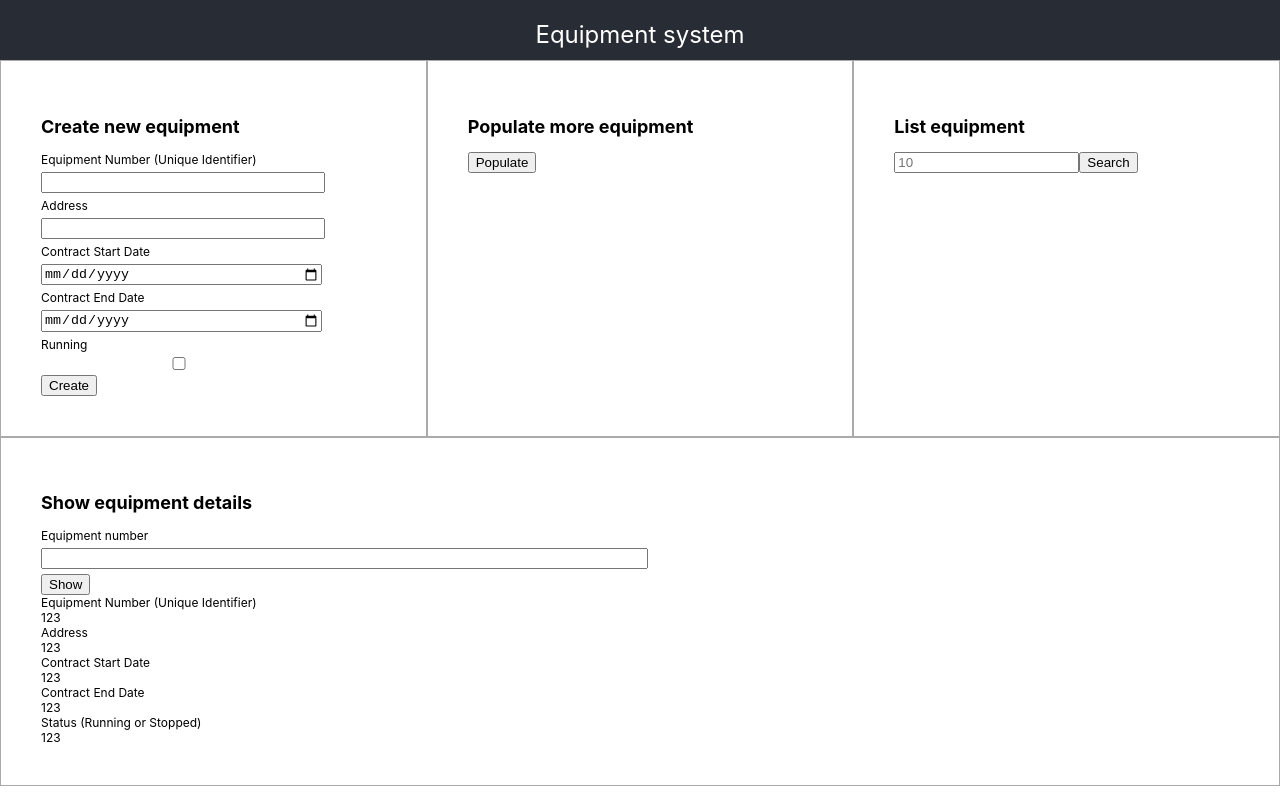
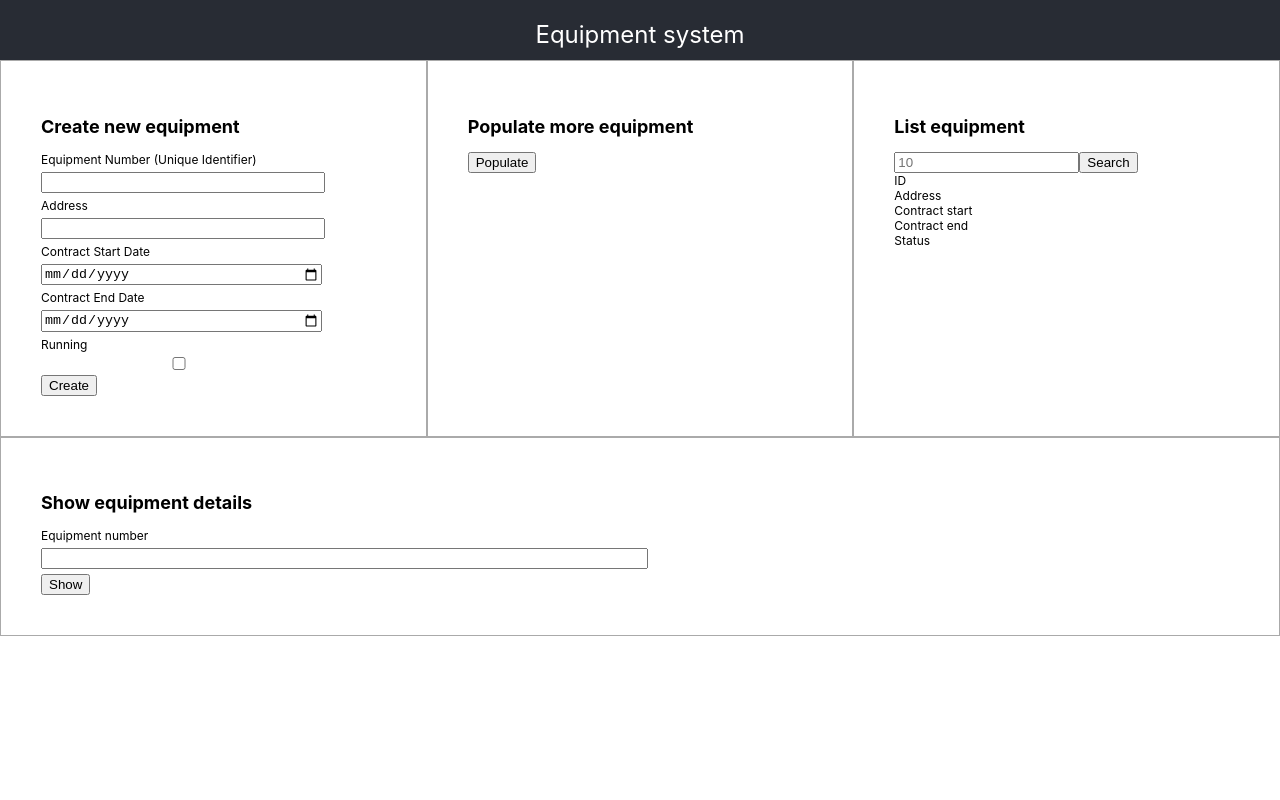
Before and after one commit to joonaspessi/aws-rest-api-excercise, a React (Create React App) app in the folder frontend/: page / in a window 1280 px wide. Built offline with nearby package versions, Linux system fonts and the light colour scheme.

Commit message:
API connections for populate, list and show endpoints

```diff
--- a/frontend/src/App.js
+++ b/frontend/src/App.js
@@ -12,15 +12,15 @@ function App() {
   }
 
   async function submitPopulate() {
-    API.populate();
+    return await API.populate();
   }
 
-  async function submitList() {
-    API.list();
+  async function submitList(limit) {
+    return await API.list(limit);
   }
 
   async function submitGet(identifier) {
-    API.get(identifier);
+    return await API.get(identifier);
   }
 
   return (
--- a/frontend/src/components/createEquipment.js
+++ b/frontend/src/components/createEquipment.js
@@ -30,9 +30,9 @@ class CreateEquipment extends React.Component {
     this.props.submit({
       id,
       address,
-      contractStartDate: start,
-      contractEndDate: end,
-      status
+      contractStartDate: new Date(start).getTime(),
+      contractEndDate: new Date(end).getTime(),
+      status: status ? 'Running': 'Stopped',
     });
   }
 
--- a/frontend/src/components/listEquipment.js
+++ b/frontend/src/components/listEquipment.js
@@ -5,18 +5,46 @@ class ListEquipment extends React.Component {
     super(props);
     this.submit = this.submit.bind(this);
     this.inputUpdated = this.inputUpdated.bind(this);
+    this.renderEquipmentList = this.renderEquipmentList.bind(this);
+    this.getDateString = this.getDateString.bind(this);
+    this.state = {
+      equipment: []
+    };
   }
 
-  submit(event) {
-    this.props.submit();
+  async submit(event) {
+    const equipment = await this.props.submit(this.state.limit);
+    this.setState({
+      equipment
+    });
   }
 
   inputUpdated(e) {
-    const key = e.target.id;
     const value = e.target.value;
-    console.log(key, value);
     this.setState({
-      identifier: value
+      limit: value
+    });
+  }
+
+  getDateString(date) {
+    return `${date.getFullYear()}-${date.getMonth() + 1}-${date.getDate()}`;
+  }
+
+  renderEquipmentList(equipment) {
+    return equipment.map(e => {
+      return (
+        <div className="equipment-row">
+          <div className="id">{e.id}</div>
+          <div className="address">{e.address}</div>
+          <div className="start">
+            {this.getDateString(new Date(e.contractStartDate))}
+          </div>
+          <div className="end">
+            {this.getDateString(new Date(e.contractEndDate))}
+          </div>
+          <div className="status">{e.status}</div>
+        </div>
+      );
     });
   }
 
@@ -24,10 +52,25 @@ class ListEquipment extends React.Component {
     return (
       <div className="create-equipment">
         <h2>List equipment</h2>
-        <input type="number" className="limit" placeholder="10" />
+        <input
+          type="number"
+          className="limit"
+          placeholder="10"
+          onChange={this.inputUpdated}
+        />
         <button className="list" onClick={this.submit}>
           Search
         </button>
+        <div className="equipment-list">
+          <div className="header-row">
+            <div className="header-item">ID</div>
+            <div className="header-item">Address</div>
+            <div className="header-item">Contract start</div>
+            <div className="header-item">Contract end</div>
+            <div className="header-item">Status</div>
+          </div>
+          {this.renderEquipmentList(this.state.equipment)}
+        </div>
       </div>
     );
   }
--- a/frontend/src/components/showEquipment.js
+++ b/frontend/src/components/showEquipment.js
@@ -6,12 +6,16 @@ class ShowEquipment extends React.Component {
     this.submit = this.submit.bind(this);
     this.inputUpdated = this.inputUpdated.bind(this);
     this.state = {
-      identifier: ""
+      identifier: "",
+      equipment: null
     };
   }
-  submit(event) {
+  async submit(event) {
     console.log(event);
-    this.props.submit(this.state.identifier);
+    const equipment = await this.props.submit(this.state.identifier);
+    this.setState({
+      equipment
+    });
   }
 
   inputUpdated(e) {
@@ -41,30 +45,32 @@ class ShowEquipment extends React.Component {
             Show
           </button>
         </div>
+        {this.state.equipment !== null && (
           <div className="details-table">
             <div className="details-row">
               <div className="details-label">
-              Equipment Number (Unique Identifier)
+                Equipment Number
               </div>
-            <div className="details-value">123</div>
+              <div className="details-value">{this.state.equipment.id}</div>
             </div>
             <div className="details-row">
               <div className="details-label">Address</div>
-            <div className="details-value">123</div>
+              <div className="details-value">{this.state.equipment.address}</div>
             </div>
             <div className="details-row">
               <div className="details-label">Contract Start Date</div>
-            <div className="details-value">123</div>
+              <div className="details-value">{this.state.equipment.contractStartDate}</div>
             </div>
             <div className="details-row">
               <div className="details-label">Contract End Date</div>
-            <div className="details-value">123</div>
+              <div className="details-value">{this.state.equipment.contractEndDate}</div>
             </div>
             <div className="details-row">
               <div className="details-label">Status (Running or Stopped)</div>
-            <div className="details-value">123</div>
+              <div className="details-value">{this.state.equipment.status}</div>
             </div>
           </div>
+        )}
       </div>
     );
   }
--- a/frontend/src/util/api.js
+++ b/frontend/src/util/api.js
@@ -5,19 +5,32 @@ const BASE_URL = "https://ur84v76nqd.execute-api.us-east-1.amazonaws.com/dev";
 export async function create(equipment) {
   // Naive implementation relying on the frontend component data model
   const response = await axios.post(`${BASE_URL}/equipment`, equipment);
-
+  if (response.status === 200) {
+    return response.data;
+  }
+  return null;
 }
 
 export async function list(limit) {
-  const response = await axios.get(`${BASE_URL}/equipment`);
-  console.dir(response);
-
+  const response = await axios.get(`${BASE_URL}/equipment${limit === undefined ? '': '?limit=' + limit}`);
+  if (response.status === 200) {
+    return response.data;
+  }
+  return [];
 }
 
 export async function get(equipmentID) {
-
+  const response = await axios.get(`${BASE_URL}/equipment/${equipmentID}`);
+  if (response.status === 200) {
+    return response.data;
+  }
+  return null;
 }
 
 export async function populate() {
-
+ const response = await axios.post(`${BASE_URL}/equipment/populate`, {});
+  if (response.status === 200) {
+    return response.data;
+  }
+  return null;
 }
```
Lines whose indentation alone changed are shown as unchanged.
